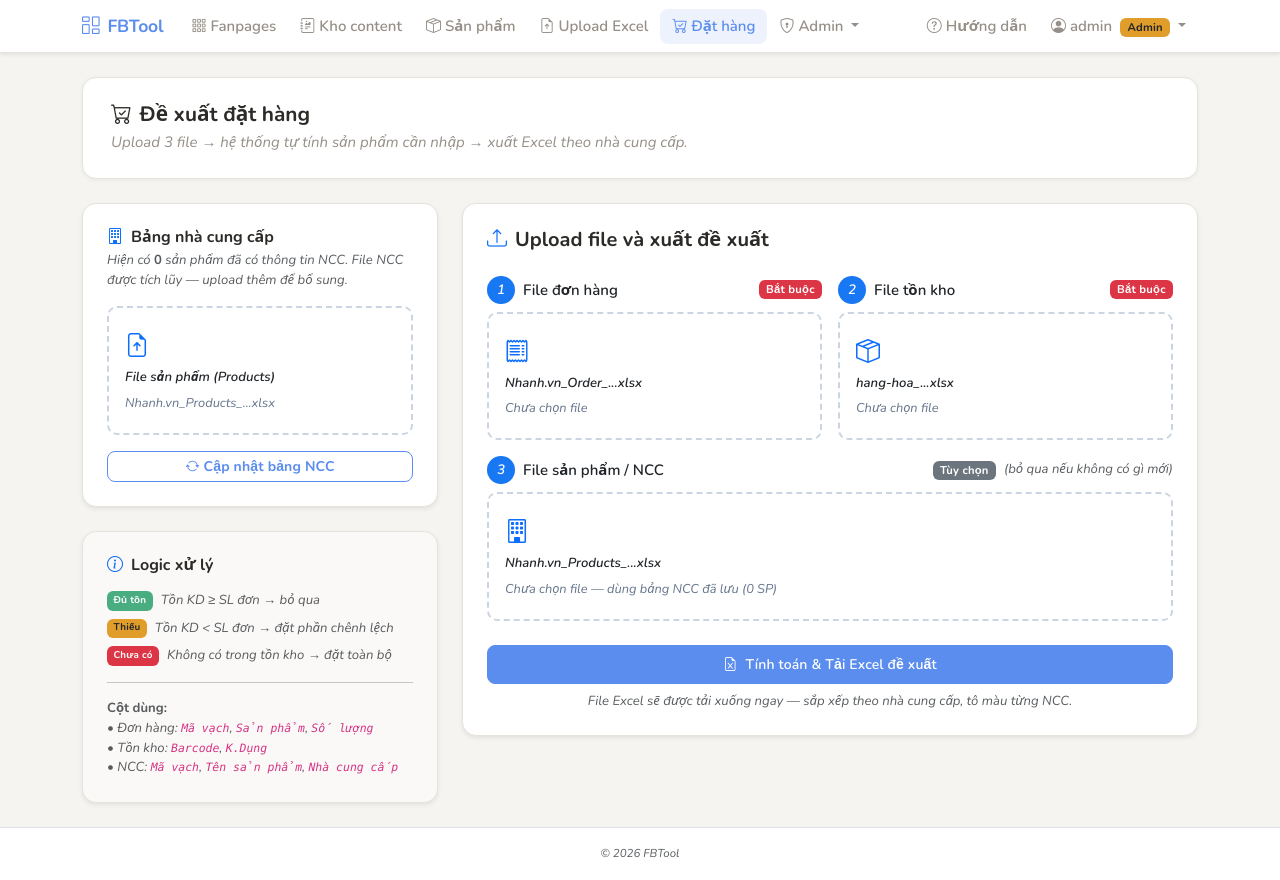
After one commit to Busybee007/Fb-content-tool, a Flask app: page /order-tool in a window 1280 px wide. The commit adds this page. Run offline with Flask 3, Linux system fonts and the light colour scheme; a user stored in the database is signed in; data that the repository does not hold is empty; some libraries are stand-ins or nearby versions.

Commit message:
Add Order Tool: purchase recommendation from 3 Excel files
- db.py: order_supplier_map table + upsert/get/count helpers
- app.py: /order-tool route with full processing logic and Excel export
- templates/order_tool.html: upload form with drag-zone UI
- templates/base.html: add Đặt hàng nav link

Co-Authored-By: Claude Sonnet 4.6 <noreply@anthropic.com>

```diff
--- a/app.py
+++ b/app.py
@@ -943,5 +943,188 @@ def _current_monday():
     return (today - timedelta(days=today.weekday())).isoformat()
 
 
+# ── Order Tool ────────────────────────────────────────────────────────────────
+
+@app.route("/order-tool", methods=["GET", "POST"])
+@login_required
+def order_tool():
+    supplier_count = db.count_supplier_map()
+
+    if request.method == "POST":
+        action = request.form.get("action")
+
+        # ── Cập nhật bảng NCC từ file Products ───────────────────────────────
+        if action in ("process", "update_supplier"):
+            supplier_file = request.files.get("supplier_file")
+            if supplier_file and supplier_file.filename:
+                rows = _parse_excel_cols(
+                    supplier_file.read(),
+                    col_barcode="Mã vạch",
+                    col_name="Tên sản phẩm",
+                    col_extra="Nhà cung cấp",
+                )
+                supplier_rows = [
+                    (r["barcode"], r["name"] or "", r["extra"] or "")
+                    for r in rows if r["barcode"]
+                ]
+                saved = db.upsert_supplier_map(supplier_rows)
+                supplier_count = db.count_supplier_map()
+                if action == "update_supplier":
+                    flash(f"Đã cập nhật {saved} sản phẩm vào bảng NCC ({supplier_count} tổng).", "success")
+                    return redirect(url_for("order_tool"))
+
+        if action != "process":
+            return redirect(url_for("order_tool"))
+
+        # ── Xử lý đơn hàng ───────────────────────────────────────────────────
+        order_file = request.files.get("order_file")
+        inventory_file = request.files.get("inventory_file")
+
+        if not order_file or not order_file.filename:
+            flash("Vui lòng chọn file đơn hàng.", "danger")
+            return redirect(url_for("order_tool"))
+        if not inventory_file or not inventory_file.filename:
+            flash("Vui lòng chọn file tồn kho.", "danger")
+            return redirect(url_for("order_tool"))
+
+        # Parse đơn hàng → gộp SL theo barcode
+        order_rows = _parse_excel_cols(
+            order_file.read(),
+            col_barcode="Mã vạch",
+            col_name="Sản phẩm",
+            col_extra="Số lượng",
+        )
+        orders = {}
+        for r in order_rows:
+            bc = str(r["barcode"]).strip() if r["barcode"] else ""
+            if not bc or bc == "None":
+                continue
+            qty = int(r["extra"] or 0)
+            if bc not in orders:
+                orders[bc] = {"name": r["name"] or "", "qty": 0}
+            orders[bc]["qty"] += qty
+
+        # Parse tồn kho → {barcode: available}
+        inv_rows = _parse_excel_cols(
+            inventory_file.read(),
+            col_barcode="Barcode",
+            col_name=None,
+            col_extra="K.Dụng",
+        )
+        inventory = {}
+        for r in inv_rows:
+            bc = str(r["barcode"]).strip() if r["barcode"] else ""
+            if bc:
+                inventory[bc] = int(r["extra"] or 0)
+
+        # Lấy bảng NCC
+        supplier_map = db.get_supplier_map()
+
+        # Tính cần nhập
+        results = []
+        for bc, info in orders.items():
+            needed = info["qty"]
+            available = inventory.get(bc, 0)
+            to_order = max(0, needed - available)
+            if to_order == 0:
+                continue
+            sup_info = supplier_map.get(bc, {})
+            results.append({
+                "barcode": bc,
+                "name": info["name"],
+                "total_ordered": needed,
+                "available": available,
+                "to_order": to_order,
+                "supplier": sup_info.get("supplier") or "Chưa xác định",
+            })
+
+        if not results:
+            flash("Không có sản phẩm nào cần đặt thêm — tồn kho đủ hết!", "success")
+            return redirect(url_for("order_tool"))
+
+        results.sort(key=lambda x: (x["supplier"], x["barcode"]))
+
+        # Xuất Excel
+        import openpyxl
+        from openpyxl.styles import Alignment, Font, PatternFill
+
+        wb = openpyxl.Workbook()
+        ws = wb.active
+        ws.title = "Đề xuất đặt hàng"
+
+        headers = ["STT", "Barcode", "Tên sản phẩm", "SL đơn hàng", "Tồn KD", "Cần nhập", "Nhà cung cấp"]
+        widths  = [6, 18, 48, 14, 10, 12, 28]
+
+        header_fill = PatternFill(start_color="1877F2", end_color="1877F2", fill_type="solid")
+        header_font = Font(color="FFFFFF", bold=True)
+        supplier_colors = {}
+        palette = ["DBEAFE", "D1FAE5", "FEF9C3", "FCE7F3", "EDE9FE", "FFEDD5", "ECFDF5", "FEF2F2"]
+
+        for col, (h, w) in enumerate(zip(headers, widths), 1):
+            c = ws.cell(row=1, column=col, value=h)
+            c.fill = header_fill
+            c.font = header_font
+            c.alignment = Alignment(horizontal="center")
+            ws.column_dimensions[c.column_letter].width = w
+
+        color_idx = 0
+        for stt, r in enumerate(results, 1):
+            sup = r["supplier"]
+            if sup not in supplier_colors:
+                supplier_colors[sup] = palette[color_idx % len(palette)]
+                color_idx += 1
+            fill = PatternFill(start_color=supplier_colors[sup],
+                               end_color=supplier_colors[sup], fill_type="solid")
+            row_data = [stt, r["barcode"], r["name"],
+                        r["total_ordered"], r["available"], r["to_order"], r["supplier"]]
+            for col, val in enumerate(row_data, 1):
+                c = ws.cell(row=stt + 1, column=col, value=val)
+                c.fill = fill
+                if col in (4, 5, 6):
+                    c.alignment = Alignment(horizontal="center")
+
+        ws.freeze_panes = "A2"
+        ws.auto_filter.ref = ws.dimensions
+
+        buf = io.BytesIO()
+        wb.save(buf)
+        buf.seek(0)
+
+        from datetime import datetime
+        fname = f"de_xuat_dat_hang_{datetime.now().strftime('%Y%m%d_%H%M')}.xlsx"
+        return send_file(buf, as_attachment=True, download_name=fname,
+                         mimetype="application/vnd.openxmlformats-officedocument.spreadsheetml.sheet")
+
+    return render_template("order_tool.html", supplier_count=supplier_count)
+
+
+def _parse_excel_cols(file_bytes, col_barcode, col_name, col_extra):
+    """Parse Excel, trả về list of {barcode, name, extra} dựa vào tên cột."""
+    import openpyxl
+    from io import BytesIO
+    wb = openpyxl.load_workbook(BytesIO(file_bytes), read_only=True, data_only=True)
+    ws = wb.active
+    rows = list(ws.iter_rows(values_only=True))
+    wb.close()
+    if not rows:
+        return []
+
+    headers = [str(h).strip() if h is not None else "" for h in rows[0]]
+    idx_bc   = headers.index(col_barcode) if col_barcode in headers else None
+    idx_name = headers.index(col_name)    if col_name and col_name in headers else None
+    idx_ext  = headers.index(col_extra)   if col_extra and col_extra in headers else None
+
+    result = []
+    for row in rows[1:]:
+        if not any(row):
+            continue
+        result.append({
+            "barcode": row[idx_bc]   if idx_bc   is not None else None,
+            "name":    row[idx_name] if idx_name is not None else None,
+            "extra":   row[idx_ext]  if idx_ext  is not None else None,
+        })
+    return result
+
+
 if __name__ == "__main__":
     app.run(debug=True, host="0.0.0.0", port=5000)
--- a/templates/base.html
+++ b/templates/base.html
@@ -46,6 +46,12 @@
                         <a class="nav-link{% if request.path.startswith('/upload') %} active fw-semibold{% endif %}"
                            href="{{ url_for('upload') }}">
                             <i class="bi bi-file-earmark-arrow-up me-1"></i>Upload Excel
+                        </a>
+                    </li>
+                    <li class="nav-item">
+                        <a class="nav-link{% if request.path.startswith('/order-tool') %} active fw-semibold{% endif %}"
+                           href="{{ url_for('order_tool') }}">
+                            <i class="bi bi-cart-check me-1"></i>Đặt hàng
                         </a>
                     </li>
                     <li class="nav-item dropdown">
--- /dev/null
+++ b/templates/order_tool.html
@@ -0,0 +1,175 @@
+{% extends "base.html" %}
+{% block title %}Đề xuất đặt hàng – {{ app_name }}{% endblock %}
+
+{% block extra_head %}
+<style>
+.file-zone { border: 2px dashed #cbd5e1; border-radius: 10px; padding: 1.25rem 1rem;
+             transition: border-color .15s, background .15s; cursor: pointer; }
+.file-zone:hover, .file-zone.has-file { border-color: #1877f2; background: #eff6ff; }
+.file-zone input[type=file] { display: none; }
+.file-label { font-size: .8rem; color: #64748b; margin-top: .35rem; }
+.step-num { width: 28px; height: 28px; border-radius: 50%; background: #1877f2;
+            color: #fff; font-weight: 700; font-size: .85rem;
+            display: inline-flex; align-items: center; justify-content: center;
+            flex-shrink: 0; }
+</style>
+{% endblock %}
+
+{% block content %}
+<div class="page-hero mb-4">
+    <h1 class="h3 fw-bold mb-1"><i class="bi bi-cart-check me-2"></i>Đề xuất đặt hàng</h1>
+    <p class="mb-0 opacity-90">
+        Upload 3 file → hệ thống tự tính sản phẩm cần nhập → xuất Excel theo nhà cung cấp.
+    </p>
+</div>
+
+<div class="row g-4">
+
+    <!-- CỘT TRÁI: Hướng dẫn + cập nhật NCC -->
+    <div class="col-lg-4">
+
+        <!-- Bảng NCC hiện tại -->
+        <div class="card border-0 shadow-sm mb-4">
+            <div class="card-body p-4">
+                <h6 class="fw-bold mb-1">
+                    <i class="bi bi-building me-2 text-primary"></i>Bảng nhà cung cấp
+                </h6>
+                <p class="text-muted small mb-3">
+                    Hiện có <strong>{{ supplier_count }}</strong> sản phẩm đã có thông tin NCC.
+                    File NCC được tích lũy — upload thêm để bổ sung.
+                </p>
+                <form method="POST" enctype="multipart/form-data">
+                    <input type="hidden" name="action" value="update_supplier">
+                    <div class="file-zone" onclick="this.querySelector('input').click()">
+                        <i class="bi bi-file-earmark-arrow-up text-primary fs-4 d-block mb-1"></i>
+                        <div class="small fw-semibold">File sản phẩm (Products)</div>
+                        <div class="file-label">Nhanh.vn_Products_...xlsx</div>
+                        <input type="file" name="supplier_file" accept=".xlsx,.xlsm"
+                               onchange="markZone(this)">
+                    </div>
+                    <button type="submit" class="btn btn-outline-primary w-100 mt-3 btn-sm">
+                        <i class="bi bi-arrow-repeat me-1"></i>Cập nhật bảng NCC
+                    </button>
+                </form>
+            </div>
+        </div>
+
+        <!-- Hướng dẫn -->
+        <div class="card border-0 shadow-sm">
+            <div class="card-body p-4">
+                <h6 class="fw-bold mb-3"><i class="bi bi-info-circle me-2 text-primary"></i>Logic xử lý</h6>
+                <div class="d-flex flex-column gap-2 small">
+                    <div class="d-flex gap-2">
+                        <span class="badge bg-success">Đủ tồn</span>
+                        <span class="text-muted">Tồn KD ≥ SL đơn → bỏ qua</span>
+                    </div>
+                    <div class="d-flex gap-2">
+                        <span class="badge bg-warning text-dark">Thiếu</span>
+                        <span class="text-muted">Tồn KD &lt; SL đơn → đặt phần chênh lệch</span>
+                    </div>
+                    <div class="d-flex gap-2">
+                        <span class="badge bg-danger">Chưa có</span>
+                        <span class="text-muted">Không có trong tồn kho → đặt toàn bộ</span>
+                    </div>
+                </div>
+                <hr class="my-3">
+                <div class="small text-muted">
+                    <strong>Cột dùng:</strong><br>
+                    • Đơn hàng: <code>Mã vạch</code>, <code>Sản phẩm</code>, <code>Số lượng</code><br>
+                    • Tồn kho: <code>Barcode</code>, <code>K.Dụng</code><br>
+                    • NCC: <code>Mã vạch</code>, <code>Tên sản phẩm</code>, <code>Nhà cung cấp</code>
+                </div>
+            </div>
+        </div>
+    </div>
+
+    <!-- CỘT PHẢI: Upload & xử lý -->
+    <div class="col-lg-8">
+        <div class="card border-0 shadow-sm">
+            <div class="card-body p-4">
+                <h5 class="fw-bold mb-4">
+                    <i class="bi bi-upload me-2 text-primary"></i>Upload file và xuất đề xuất
+                </h5>
+
+                <form method="POST" enctype="multipart/form-data" id="processForm">
+                    <input type="hidden" name="action" value="process">
+
+                    <div class="row g-3 mb-4">
+
+                        <!-- File đơn hàng -->
+                        <div class="col-md-6">
+                            <div class="d-flex align-items-center gap-2 mb-2">
+                                <span class="step-num">1</span>
+                                <span class="fw-semibold">File đơn hàng</span>
+                                <span class="badge bg-danger ms-auto">Bắt buộc</span>
+                            </div>
+                            <div class="file-zone" onclick="this.querySelector('input').click()" id="zone1">
+                                <i class="bi bi-receipt text-primary fs-4 d-block mb-1"></i>
+                                <div class="small fw-semibold">Nhanh.vn_Order_...xlsx</div>
+                                <div class="file-label" id="label1">Chưa chọn file</div>
+                                <input type="file" name="order_file" accept=".xlsx,.xlsm"
+                                       onchange="markZone(this, 'zone1', 'label1')" required>
+                            </div>
+                        </div>
+
+                        <!-- File tồn kho -->
+                        <div class="col-md-6">
+                            <div class="d-flex align-items-center gap-2 mb-2">
+                                <span class="step-num">2</span>
+                                <span class="fw-semibold">File tồn kho</span>
+                                <span class="badge bg-danger ms-auto">Bắt buộc</span>
+                            </div>
+                            <div class="file-zone" onclick="this.querySelector('input').click()" id="zone2">
+                                <i class="bi bi-box-seam text-primary fs-4 d-block mb-1"></i>
+                                <div class="small fw-semibold">hang-hoa_...xlsx</div>
+                                <div class="file-label" id="label2">Chưa chọn file</div>
+                                <input type="file" name="inventory_file" accept=".xlsx,.xlsm"
+                                       onchange="markZone(this, 'zone2', 'label2')" required>
+                            </div>
+                        </div>
+
+                        <!-- File NCC (tùy chọn) -->
+                        <div class="col-12">
+                            <div class="d-flex align-items-center gap-2 mb-2">
+                                <span class="step-num">3</span>
+                                <span class="fw-semibold">File sản phẩm / NCC</span>
+                                <span class="badge bg-secondary ms-auto">Tùy chọn</span>
+                                <span class="small text-muted">(bỏ qua nếu không có gì mới)</span>
+                            </div>
+                            <div class="file-zone" onclick="this.querySelector('input').click()" id="zone3">
+                                <i class="bi bi-building text-primary fs-4 d-block mb-1"></i>
+                                <div class="small fw-semibold">Nhanh.vn_Products_...xlsx</div>
+                                <div class="file-label" id="label3">Chưa chọn file — dùng bảng NCC đã lưu ({{ supplier_count }} SP)</div>
+                                <input type="file" name="supplier_file" accept=".xlsx,.xlsm"
+                                       onchange="markZone(this, 'zone3', 'label3')">
+                            </div>
+                        </div>
+                    </div>
+
+                    <button type="submit" class="btn btn-primary btn-lg w-100 fw-semibold">
+                        <i class="bi bi-file-earmark-excel me-2"></i>Tính toán & Tải Excel đề xuất
+                    </button>
+                    <p class="text-muted small text-center mt-2 mb-0">
+                        File Excel sẽ được tải xuống ngay — sắp xếp theo nhà cung cấp, tô màu từng NCC.
+                    </p>
+                </form>
+            </div>
+        </div>
+    </div>
+</div>
+{% endblock %}
+
+{% block extra_js %}
+<script>
+function markZone(input, zoneId, labelId) {
+    if (!input.files.length) return;
+    const name = input.files[0].name;
+    if (zoneId)   document.getElementById(zoneId).classList.add('has-file');
+    if (labelId)  document.getElementById(labelId).textContent = name;
+}
+// Cập nhật NCC inline (không cần zoneId/labelId)
+document.querySelectorAll('.file-zone input[type=file]').forEach(inp => {
+    if (!inp.hasAttribute('onchange')) return;
+});
+</script>
+{% endblock %}
```
Also changed, not shown: db.py (+38 -0 lines).
